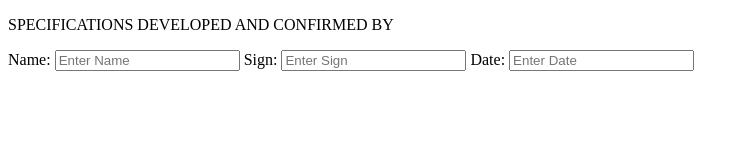
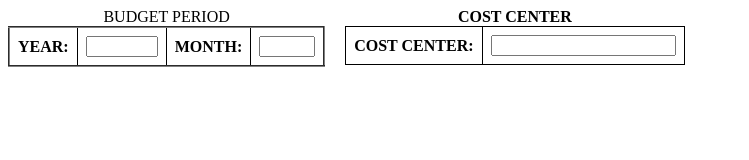
Before and after one commit to Emmanuel047/Procurement, a plain HTML site: page test.html in a window 1280 px wide. Shown: the whole page, without its empty margins (0-749 px from the left). Drawn offline with Linux system fonts and the light colour scheme.

Commit message:
changed bb

```diff
--- a/test.css
+++ b/test.css
@@ -1,28 +1,18 @@
 body {
-    font-family: Arial, sans-serif;
-    margin: 0;
-    padding: 20px;
+    display: flex; /* Makes the body a flex container */
+    align-items: flex-start; /* Aligns items at the start of the container */
 }
 
-.container {
-    display: flex;
-    align-items: center; /* Align items vertically centered */
+div {
+    margin-right: 20px; /* Space between the divs */
 }
 
-.input-box {
-    border: 1px solid #000;
-    padding: 10px; /* Reduced padding for a smaller box */
-    margin-right: 20px; /* Space between the input box and the sentence */
-    width: 600px; /* Set a fixed width for the input box */
+table {
+    border-collapse: collapse; /* Merges cell borders */
+    margin: 0; /* Removes default margin */
 }
 
-.input-box label {
-    display: block;
-    margin-top: 5px; /* Reduced margin for labels */
+th, td {
+    padding: 8px; /* Space inside cells */
+    border: 1px solid black; /* Border style */
 }
-
-.input-box input {
-    width: calc(100% - 10px); /* Adjust width to fit within padding */
-    padding: 5px;
-    margin-top: 3px; /* Reduced margin for inputs */
-}
--- a/test.html
+++ b/test.html
@@ -4,19 +4,31 @@
     <meta charset="UTF-8">
     <meta name="viewport" content="width=device-width, initial-scale=1.0">
     <title>Specifications Confirmation</title>
-    <link rel="stylesheet" href="styles.css">
+    <link rel="stylesheet" href="test.css"> <!-- Link to the external CSS file -->
 </head>
 <body>
-    <div class="container">
-        <p>SPECIFICATIONS DEVELOPED AND CONFIRMED BY</p>
-        <div class="input-box">
-            <label for="name">Name:</label>
-            <input type="text" id="name" placeholder="Enter Name">
-            <label for="sign">Sign:</label>
-            <input type="text" id="sign" placeholder="Enter Sign">
-            <label for="date">Date:</label>
-            <input type="text" id="date" placeholder="Enter Date">
-        </div>
+
+    <div id="BB">
+        <table border="2">
+            <caption>BUDGET PERIOD</caption>
+            <tr>
+                <th>YEAR:</th>
+                <td><input type="number" min="2024" max="2024"></td>
+                <th>MONTH:</th>
+                <td><input type="number" min="1" max="12"></td>
+            </tr>
+        </table>
     </div>
+
+    <div id="table3">
+        <table>
+            <Caption><b>COST CENTER</b></Caption>
+            <tr>
+                <th><b>COST CENTER:</b></th>
+                <td><input type="text"></td>
+            </tr>
+        </table>
+    </div>
+
 </body>
 </html>
```
Also changed, not shown: index.css (+7 -0 lines), index.html (+24 -24 lines).
